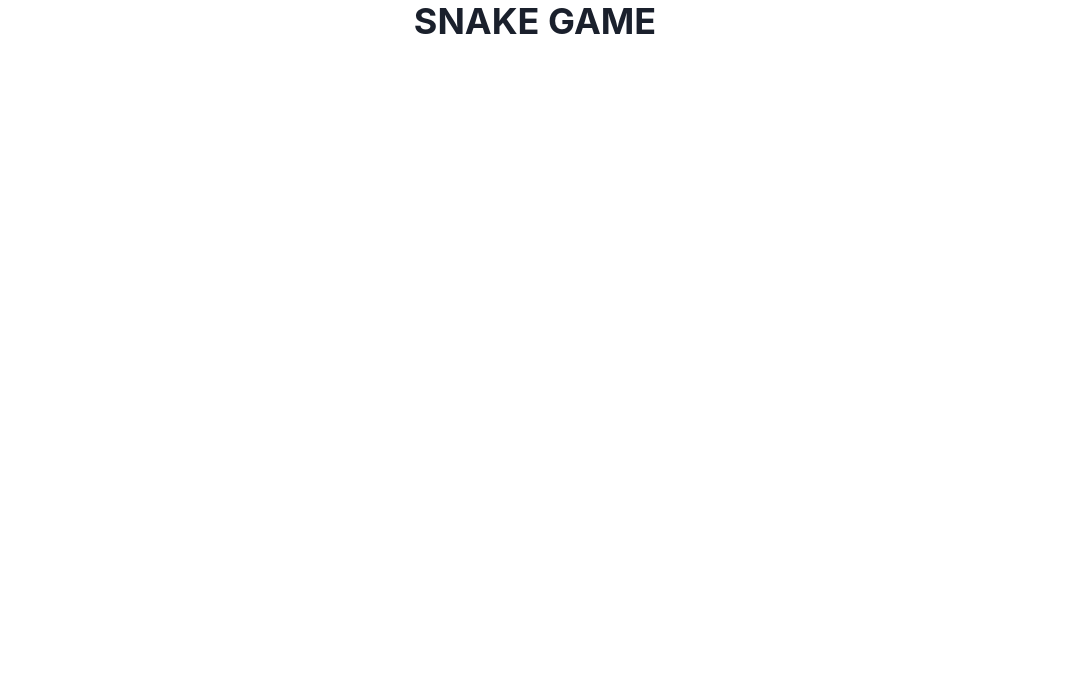
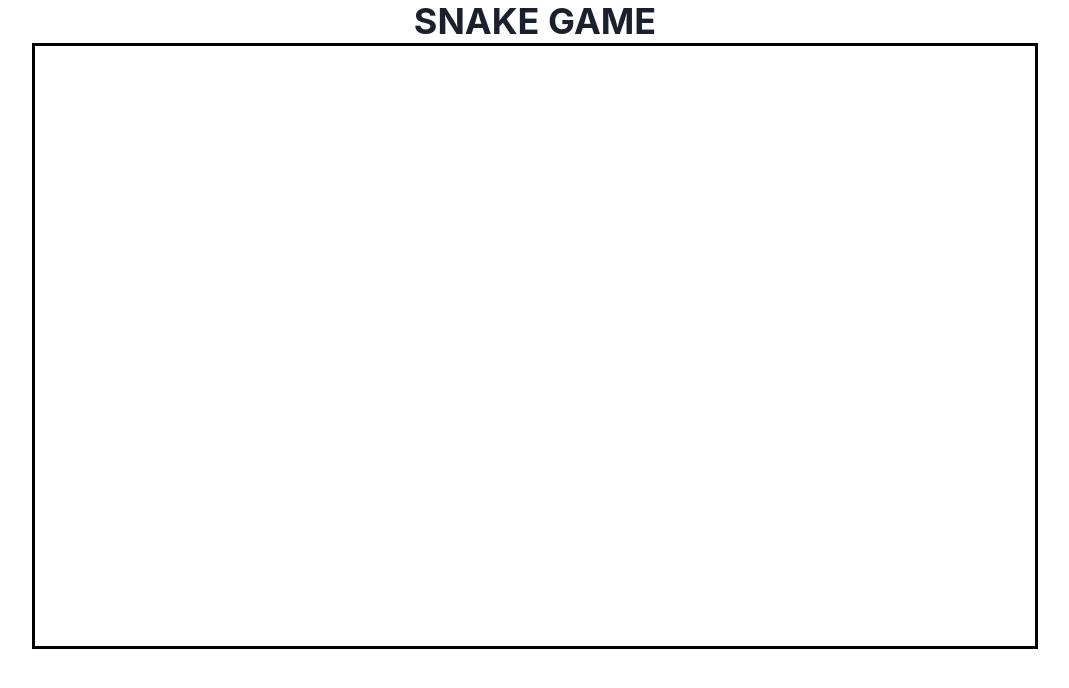
Before and after one commit to trudoholic/snake-saga, a React (Create React App) app: page / in a window 1280 px wide. Shown: the top 688 px of the page, without its empty margins (105-1174 px from the left). Built offline with nearby package versions, Linux system fonts and the light colour scheme; the HTML template or start-up script is replaced by a standard one.

Commit message:
Canvas Board

```diff
--- a/src/App.tsx
+++ b/src/App.tsx
@@ -2,7 +2,7 @@
 // import './App.css';
 import { ChakraProvider, Container, Heading } from "@chakra-ui/react";
 import { Provider } from "react-redux";
-// import CanvasBoard from "./components/CanvasBoard";
+import CanvasBoard from "./components/CanvasBoard";
 // import ScoreCard from "./components/ScoreCard";
 import store from "./store";
 
@@ -13,7 +13,7 @@ function App() {
             <Container maxW="container.lg" centerContent>
                 <Heading as="h1" size="xl">SNAKE GAME</Heading>
         {/*        <ScoreCard />*/}
-        {/*        <CanvasBoard height={600} width={1000} />*/}
+                <CanvasBoard height={600} width={1000} />
             </Container>
         </ChakraProvider>
     </Provider>
--- /dev/null
+++ b/src/components/CanvasBoard.tsx
@@ -0,0 +1,175 @@
+import React, { useCallback, useEffect, useRef, useState } from "react";
+import { useDispatch, useSelector } from "react-redux";
+import {
+    increaseSnake,
+    INCREMENT_SCORE,
+    makeMove,
+    MOVE_DOWN,
+    MOVE_LEFT,
+    MOVE_RIGHT,
+    MOVE_UP,
+    resetGame,
+    RESET_SCORE,
+    scoreUpdates,
+    stopGame,
+} from "../store/actions";
+import { IGlobalState } from "../store/reducers";
+// import {
+//     clearBoard,
+//     drawObject,
+//     generateRandomPosition,
+//     hasSnakeCollided,
+//     IObjectBody,
+// } from "../utils";
+// import Instruction from "./Instructions";
+
+export interface ICanvasBoard {
+    height: number;
+    width: number;
+}
+const CanvasBoard = ({ height, width }: ICanvasBoard) => {
+    // const dispatch = useDispatch();
+    // const snake1 = useSelector((state: IGlobalState) => state.snake);
+    // const disallowedDirection = useSelector(
+    //     (state: IGlobalState) => state.disallowedDirection
+    // );
+    //
+    // const [gameEnded, setGameEnded] = useState<boolean>(false);
+    // const [pos, setPos] = useState<IObjectBody>(
+    //     generateRandomPosition(width - 20, height - 20)
+    // );
+    // const [isConsumed, setIsConsumed] = useState<boolean>(false);
+    // const canvasRef = useRef<HTMLCanvasElement | null>(null);
+    // const [context, setContext] = useState<CanvasRenderingContext2D | null>(null);
+    //
+    // const moveSnake = useCallback(
+    //     (dx = 0, dy = 0, ds: string) => {
+    //         if (dx > 0 && dy === 0 && ds !== "RIGHT") {
+    //             dispatch(makeMove(dx, dy, MOVE_RIGHT));
+    //         }
+    //
+    //         if (dx < 0 && dy === 0 && ds !== "LEFT") {
+    //             dispatch(makeMove(dx, dy, MOVE_LEFT));
+    //         }
+    //
+    //         if (dx === 0 && dy < 0 && ds !== "UP") {
+    //             dispatch(makeMove(dx, dy, MOVE_UP));
+    //         }
+    //
+    //         if (dx === 0 && dy > 0 && ds !== "DOWN") {
+    //             dispatch(makeMove(dx, dy, MOVE_DOWN));
+    //         }
+    //     },
+    //     [dispatch]
+    // );
+    //
+    // const handleKeyEvents = useCallback(
+    //     (event: KeyboardEvent) => {
+    //         if (disallowedDirection) {
+    //             switch (event.key) {
+    //                 case "w":
+    //                     moveSnake(0, -20, disallowedDirection);
+    //                     break;
+    //                 case "s":
+    //                     moveSnake(0, 20, disallowedDirection);
+    //                     break;
+    //                 case "a":
+    //                     moveSnake(-20, 0, disallowedDirection);
+    //                     break;
+    //                 case "d":
+    //                     event.preventDefault();
+    //                     moveSnake(20, 0, disallowedDirection);
+    //                     break;
+    //             }
+    //         } else {
+    //             if (
+    //                 disallowedDirection !== "LEFT" &&
+    //                 disallowedDirection !== "UP" &&
+    //                 disallowedDirection !== "DOWN" &&
+    //                 event.key === "d"
+    //             )
+    //                 moveSnake(20, 0, disallowedDirection); //Move RIGHT at start
+    //         }
+    //     },
+    //     [disallowedDirection, moveSnake]
+    // );
+    //
+    // const resetBoard = useCallback(() => {
+    //     window.removeEventListener("keypress", handleKeyEvents);
+    //     dispatch(resetGame());
+    //     dispatch(scoreUpdates(RESET_SCORE));
+    //     clearBoard(context);
+    //     drawObject(context, snake1, "#91C483");
+    //     drawObject(
+    //         context,
+    //         [generateRandomPosition(width - 20, height - 20)],
+    //         "#676FA3"
+    //     ); //Draws object randomly
+    //     window.addEventListener("keypress", handleKeyEvents);
+    // }, [context, dispatch, handleKeyEvents, height, snake1, width]);
+    //
+    // useEffect(() => {
+    //     //Generate new object
+    //     if (isConsumed) {
+    //         const posi = generateRandomPosition(width - 20, height - 20);
+    //         setPos(posi);
+    //         setIsConsumed(false);
+    //
+    //         //Increase snake size when object is consumed successfully
+    //         dispatch(increaseSnake());
+    //
+    //         //Increment the score
+    //         dispatch(scoreUpdates(INCREMENT_SCORE));
+    //     }
+    // }, [isConsumed, pos, height, width, dispatch]);
+    //
+    // useEffect(() => {
+    //     //Draw on canvas each time
+    //     setContext(canvasRef.current && canvasRef.current.getContext("2d"));
+    //     clearBoard(context);
+    //     drawObject(context, snake1, "#91C483");
+    //     drawObject(context, [pos], "#676FA3"); //Draws object randomly
+    //
+    //     //When the object is consumed
+    //     if (snake1[0].x === pos?.x && snake1[0].y === pos?.y) {
+    //         setIsConsumed(true);
+    //     }
+    //
+    //     if (
+    //         hasSnakeCollided(snake1, snake1[0]) ||
+    //         snake1[0].x >= width ||
+    //         snake1[0].x <= 0 ||
+    //         snake1[0].y <= 0 ||
+    //         snake1[0].y >= height
+    //     ) {
+    //         setGameEnded(true);
+    //         dispatch(stopGame());
+    //         window.removeEventListener("keypress", handleKeyEvents);
+    //     } else setGameEnded(false);
+    // }, [context, pos, snake1, height, width, dispatch, handleKeyEvents]);
+    //
+    // useEffect(() => {
+    //     window.addEventListener("keypress", handleKeyEvents);
+    //
+    //     return () => {
+    //         window.removeEventListener("keypress", handleKeyEvents);
+    //     };
+    // }, [disallowedDirection, handleKeyEvents]);
+
+    return (
+        <>
+            <canvas
+                // ref={canvasRef}
+                style={{
+                    // border: `3px solid ${gameEnded ? "red" : "black"}`,
+                    border: "3px solid black",
+                }}
+                width={width}
+                height={height}
+            />
+            {/*<Instruction resetBoard={resetBoard} />*/}
+        </>
+    );
+};
+
+export default CanvasBoard;
```
